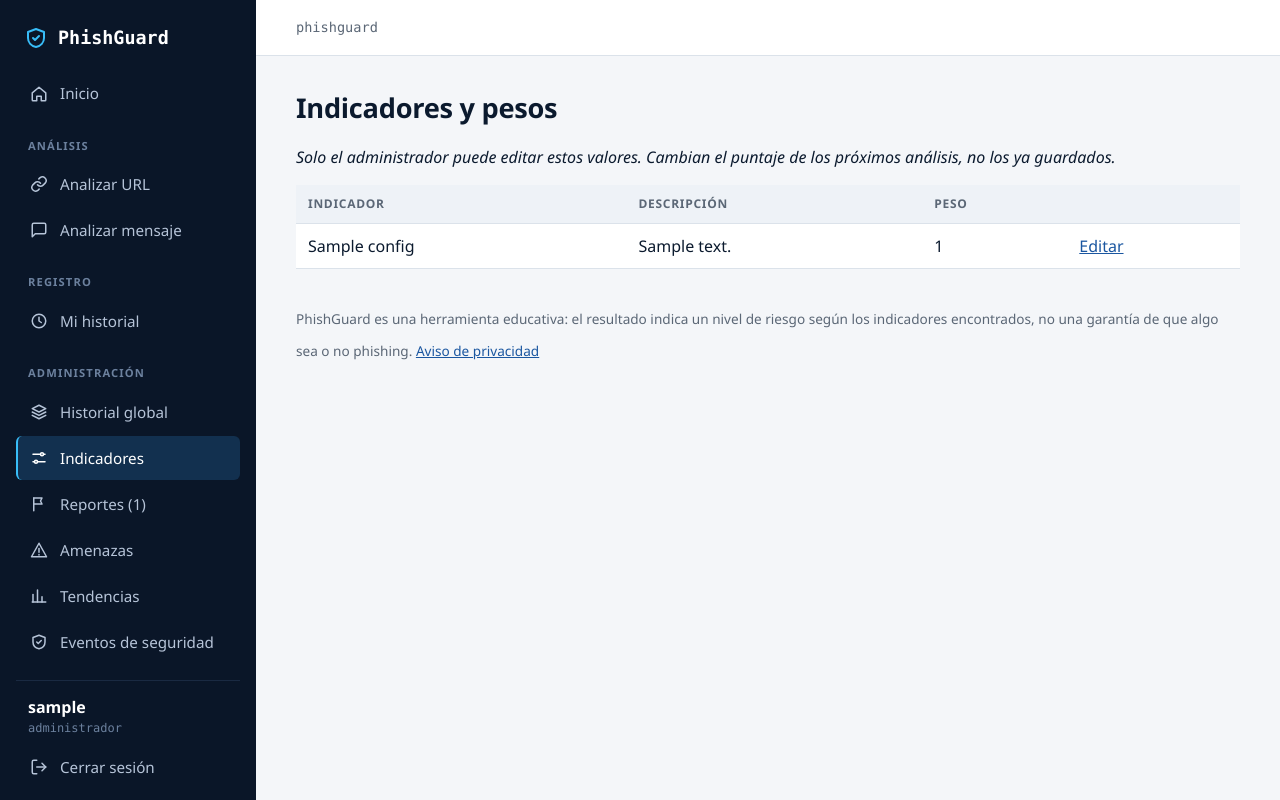
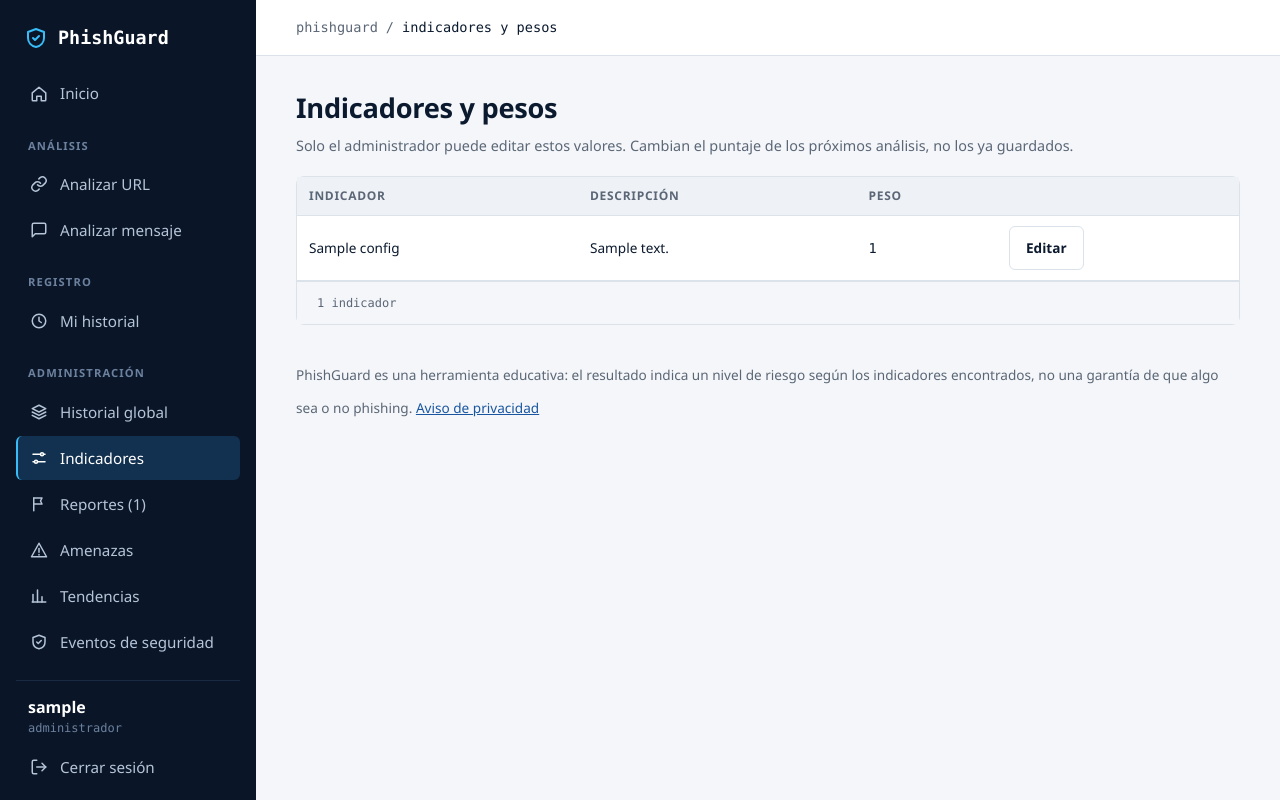
Before and after one commit to daniel180420/phishguard, a Flask app: page /admin/indicadores in a window 1280 px wide. Run offline with Flask 3, Linux system fonts and the light colour scheme; a user stored in the database is signed in; tables that the repository leaves empty hold one stand-in row (values such as "Sample post"); some libraries are stand-ins or nearby versions.

Commit message:
Rediseño de indicadores.html y editar_indicador.html
- indicadores.html: encabezado, tarjeta y tabla-datos con tabla-scroll
  (adaptable a celular), pie con el conteo y estado vacío; mismos datos
  y el mismo enlace a editar
- editar_indicador.html: encabezado con "Volver a la lista", tarjeta con
  el nombre y la descripción, y el mismo formulario (hidden_tag, peso,
  guardar); ahora muestra el error del campo si el peso es inválido
- style.css: los campos type="number" usan el estilo de los demás
  campos (ancho limitado en escritorio, completo en celular)
- Sin estilos ni scripts en línea (CSP); rutas y lógica sin cambios
- CLAUDE.md: rediseño de la interfaz marcado como hecho

Co-Authored-By: Claude Sonnet 5.5 <noreply@anthropic.com>

```diff
--- a/app/static/css/style.css
+++ b/app/static/css/style.css
@@ -335,6 +335,7 @@ label {
 input[type="text"],
 input[type="email"],
 input[type="password"],
+input[type="number"],
 textarea {
     width: 100%;
     max-width: 560px;
@@ -347,6 +348,10 @@ textarea {
     background: #ffffff;
     color: var(--texto);
     transition: border-color 150ms ease, box-shadow 150ms ease;
+}
+
+input[type="number"] {
+    max-width: 160px;
 }
 
 input:focus,
@@ -1469,6 +1474,7 @@ th {
     input[type="text"],
     input[type="email"],
     input[type="password"],
+    input[type="number"],
     textarea {
         max-width: none;
         font-size: 1rem;
--- a/app/templates/analysis/indicadores.html
+++ b/app/templates/analysis/indicadores.html
@@ -1,25 +1,46 @@
 {% extends "base.html" %}
 
+{% block ruta %}indicadores y pesos{% endblock %}
+
 {% block content %}
+{% set n = indicadores | length %}
+<div class="encabezado">
+    <div>
         <h2>Indicadores y pesos</h2>
-<p><em>Solo el administrador puede editar estos valores. Cambian el puntaje de los próximos análisis, no los ya guardados.</em></p>
+        <p class="subtitulo">Solo el administrador puede editar estos valores. Cambian el puntaje de los próximos análisis, no los ya guardados.</p>
+    </div>
+</div>
 
+{% if indicadores %}
+<section class="tarjeta">
     <div class="tabla-scroll">
-<table>
+        <table class="tabla-datos">
+            <caption class="solo-lectura">Indicadores de phishing y su peso</caption>
+            <thead>
                 <tr>
                     <th>Indicador</th>
                     <th>Descripción</th>
                     <th>Peso</th>
-        <th></th>
+                    <th><span class="solo-lectura">Acciones</span></th>
                 </tr>
+            </thead>
+            <tbody>
                 {% for i in indicadores %}
                 <tr>
                     <td>{{ i.nombre }}</td>
                     <td>{{ i.descripcion }}</td>
-        <td>{{ i.peso }}</td>
-        <td><a href="{{ url_for('analysis.editar_indicador', indicador_id=i.id) }}">Editar</a></td>
+                    <td class="mono">{{ i.peso }}</td>
+                    <td><a class="boton-sec" href="{{ url_for('analysis.editar_indicador', indicador_id=i.id) }}">Editar</a></td>
                 </tr>
                 {% endfor %}
+            </tbody>
         </table>
     </div>
+    <p class="tabla-pie mono">{{ n }} indicador{{ '' if n == 1 else 'es' }}</p>
+</section>
+{% else %}
+<section class="tarjeta">
+    <p class="vacio">Todavía no hay indicadores. Se cargan con <span class="mono">python seed_indicadores.py</span>.</p>
+</section>
+{% endif %}
 {% endblock %}
```
Also changed, not shown: CLAUDE.md (+1 -1 lines), app/templates/analysis/editar_indicador.html (+21 -5 lines). Lines whose indentation alone changed are shown as unchanged.
